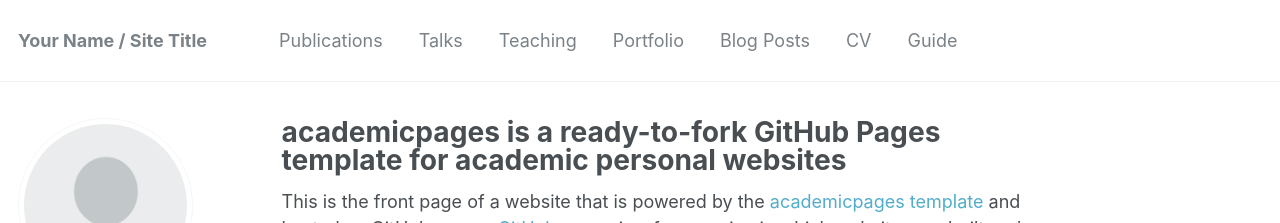
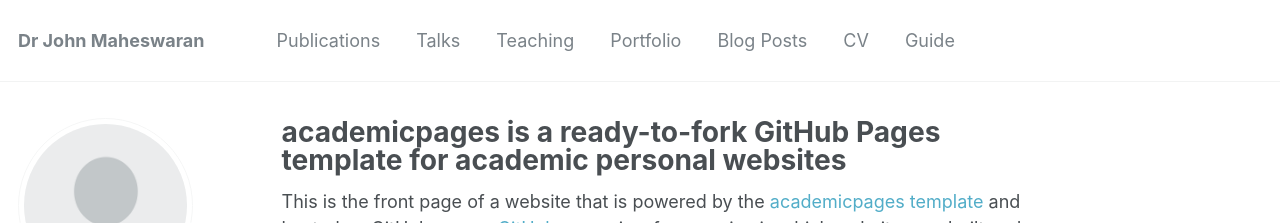
Before and after one commit to jyale/jyale.github.io, a Jekyll site: the page built from _pages/about.md, in a window 1280 px wide and 900 px high. Shown: the top 223 px of the window. Built offline with Jekyll 4.4.1, drawn with Linux system fonts in a browser that asks for light colours; some web fonts are replaced; some of the changed text lies outside the part shown.

Commit message:
name update

```diff
--- a/_config.yml
+++ b/_config.yml
@@ -7,9 +7,9 @@
 
 # Site Settings
 locale                   : "en-US"
-title                    : "Your Name / Site Title"
+title                    : "Dr John Maheswaran"
 title_separator          : "-"
-name                     : &name "Your Name"
+name                     : &name "John Maheswaran"
 description              : &description "personal description"
 url                      : https://academicpages.github.io # the base hostname & protocol for your site e.g. "https://mmistakes.github.io"
 baseurl                  : "" # the subpath of your site, e.g. "/blog"
```
